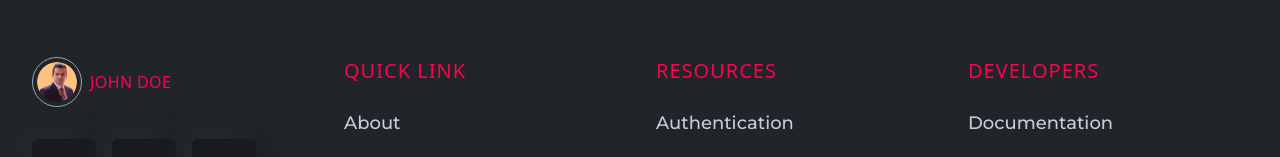
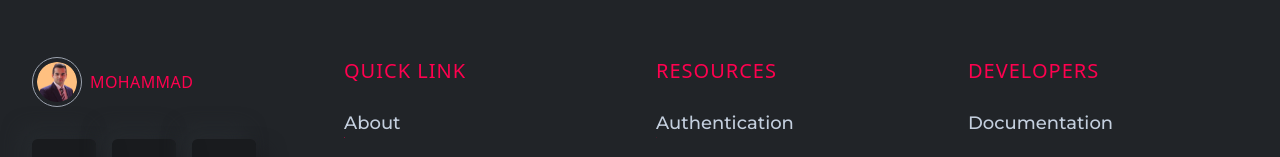
Before and after one commit to noorjsdivs/youtubeportfolio, a React (Create React App) app: page / in a window 1280 px wide. Shown: the part 6649-6806 px from the top of the page. Built offline with nearby package versions, Linux system fonts and the light colour scheme.

Commit message:
footer logo was updated

```diff
--- a/src/components/footer/Footer.js
+++ b/src/components/footer/Footer.js
@@ -6,7 +6,7 @@ const Footer = () => {
   return (
     <div className="w-full py-20 h-auto border-b-[1px] border-b-black grid grid-cols-1 md:grid-cols-2 lgl:grid-cols-4 gap-8">
       <div className="w-full h-full flex flex-col gap-8">
-        <Logo name="john doe" />
+        <Logo name="Mohammad" />
         <div className="flex gap-4">
           <span className="bannerIcon">
             <FaFacebookF />
```
